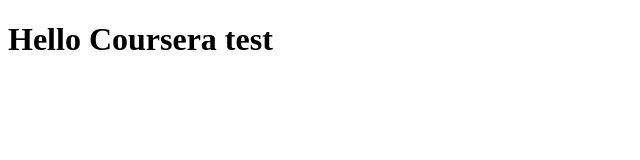
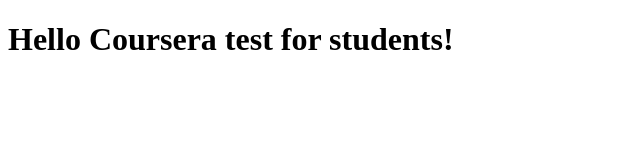
Before and after one commit to Manimojy/courseratest, a plain HTML site: page index.html in a window 1280 px wide. Shown: the whole page, without its empty margins (0-640 px from the left). Drawn offline with Linux system fonts and the light colour scheme.

Commit message:
next version of web file.

```diff
--- a/index.html
+++ b/index.html
@@ -6,6 +6,6 @@
     <title>Coursera</title>
 </head>
 <body>
-<h1>Hello Coursera test</h1></h1>
+<h1>Hello Coursera test for students!</h1></h1>
 </body>
 </html>
```
